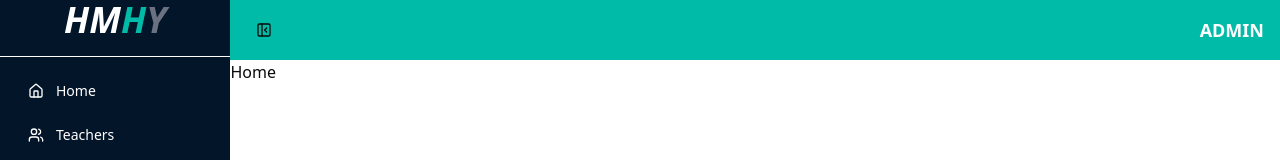
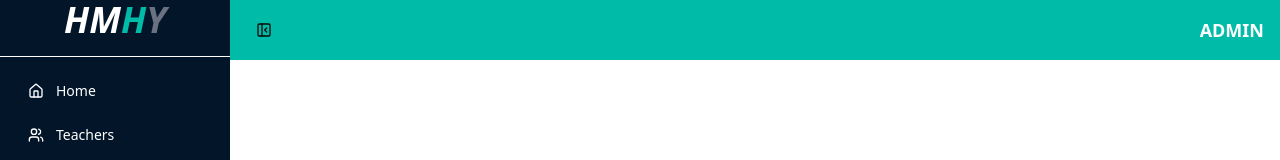
Before and after one commit to Will-Marco/Help-Me-Help-You-Front, a React (Vite) app: page / in a window 1280 px wide. Shown: the top 160 px of the page. Built offline with nearby package versions, Linux system fonts and the light colour scheme.

Commit message:
added laoding to page

```diff
--- a/src/App.tsx
+++ b/src/App.tsx
@@ -1,11 +1,8 @@
-// import { useCookies } from 'react-cookie';
 import './App.css'
-// import AuthRoute from './routes/auth/AuthRoute';
 import DashboardLayout from './features';
 
 function App() {
-  // const [cookies] = useCookies(['token']);
-  return  <DashboardLayout />
+  return <DashboardLayout />
 }
 
 export default App;
--- a/src/pages/dashboard/Home.tsx
+++ b/src/pages/dashboard/Home.tsx
@@ -1,6 +1,8 @@
+import PageLoading from "@/components/PageLoading"
+
 const Home = () => {
   return (
-    <div>Home</div>
+    <PageLoading/>
   )
 }
 
--- a/src/pages/dashboard/Students.tsx
+++ b/src/pages/dashboard/Students.tsx
@@ -1,7 +1,8 @@
+import PageLoading from "@/components/PageLoading"
 
 const Students = () => {
   return (
-    <div>Students</div>
+    <PageLoading/>
   )
 }
 
--- a/src/pages/dashboard/Teachers.tsx
+++ b/src/pages/dashboard/Teachers.tsx
@@ -1,7 +1,8 @@
+import PageLoading from "@/components/PageLoading"
 
 const Teachers = () => {
   return (
-    <div>Teachers</div>
+    <PageLoading/>
   )
 }
 
```
